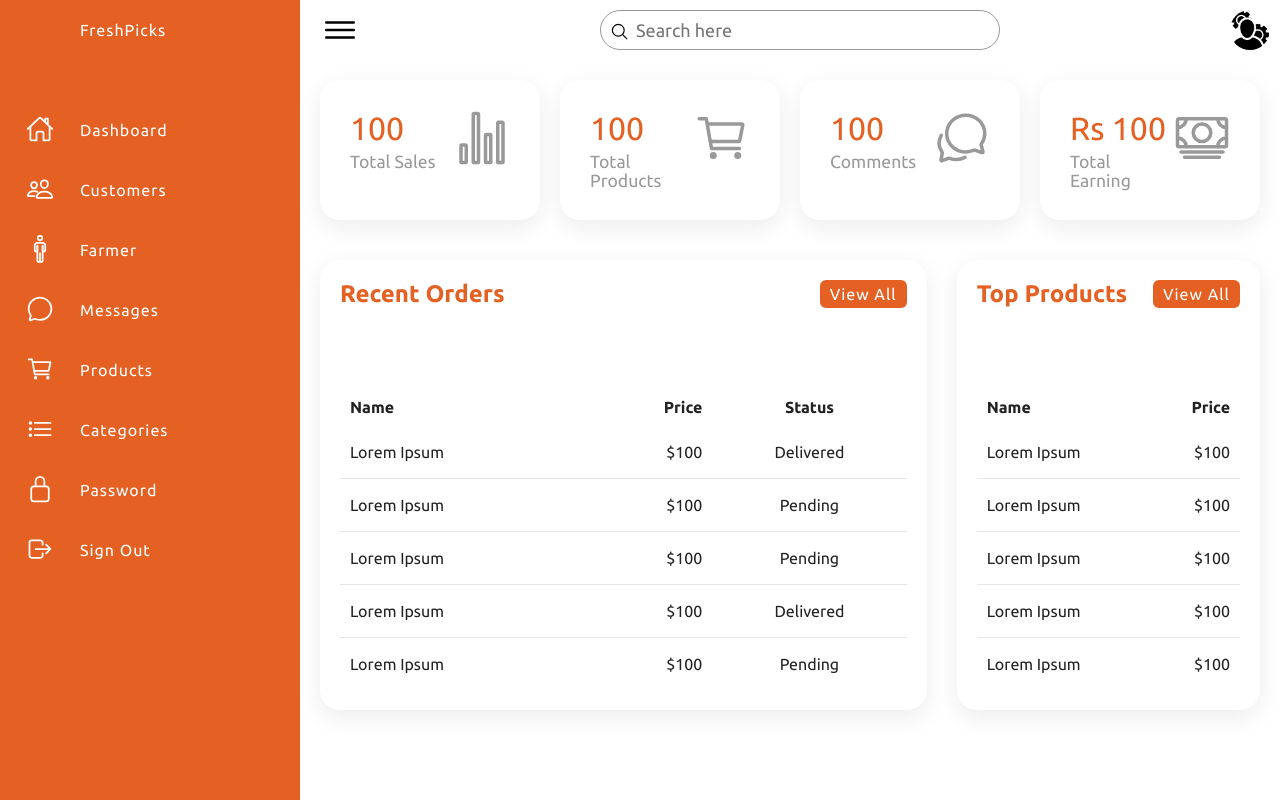
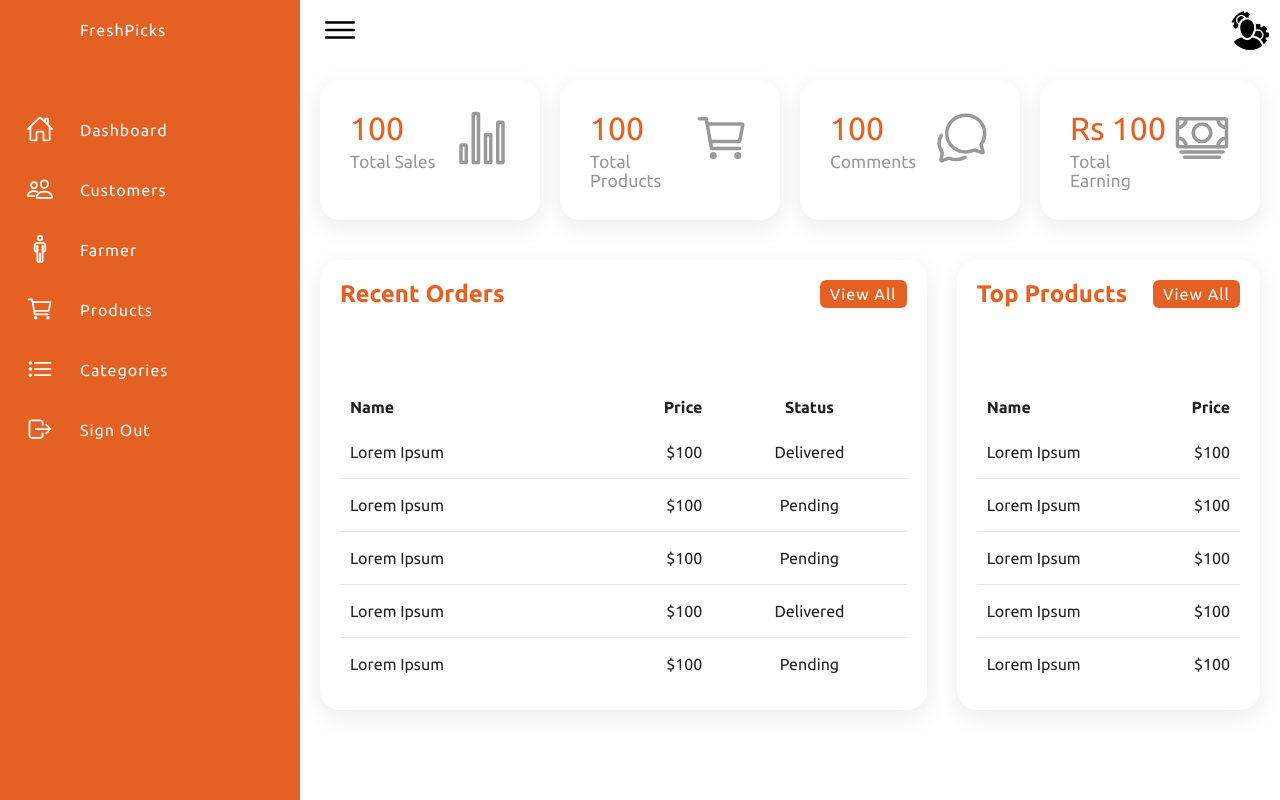
Before and after one commit to ShresthaPriya/FreshPicks, a website: page public/admin.html in a window 1280 px wide. Drawn offline with nearby package versions, Linux system fonts and the light colour scheme.

Commit message:
Removed search button and password from navigation in admin dashboard and customer page

```diff
--- a/public/admin.html
+++ b/public/admin.html
@@ -59,15 +59,6 @@
           <li>
             <a href="#">
               <span class="icon">
-                <ion-icon name="chatbubble-outline"></ion-icon>
-              </span>
-              <span class="title">Messages</span>
-            </a>
-          </li>
-
-          <li>
-            <a href="#">
-              <span class="icon">
                 <ion-icon name="cart-outline"></ion-icon>
               </span>
               <span class="title">Products</span>
@@ -80,15 +71,6 @@
                 <ion-icon name="list-outline"></ion-icon>
               </span>
               <span class="title">Categories</span>
-            </a>
-          </li>
-
-          <li>
-            <a href="#">
-              <span class="icon">
-                <ion-icon name="lock-closed-outline"></ion-icon>
-              </span>
-              <span class="title">Password</span>
             </a>
           </li>
 
@@ -110,12 +92,7 @@
             <ion-icon name="menu-outline"></ion-icon>
           </div>
 
-          <div class="search">
-            <label>
-              <input type="text" placeholder="Search here" />
-              <ion-icon name="search-outline"></ion-icon>
-            </label>
-          </div>
+
 
           <div class="user">
             <img src="admin.png" alt="" />
```
Also changed, not shown: public/mngmt.html (+2 -20 lines).
